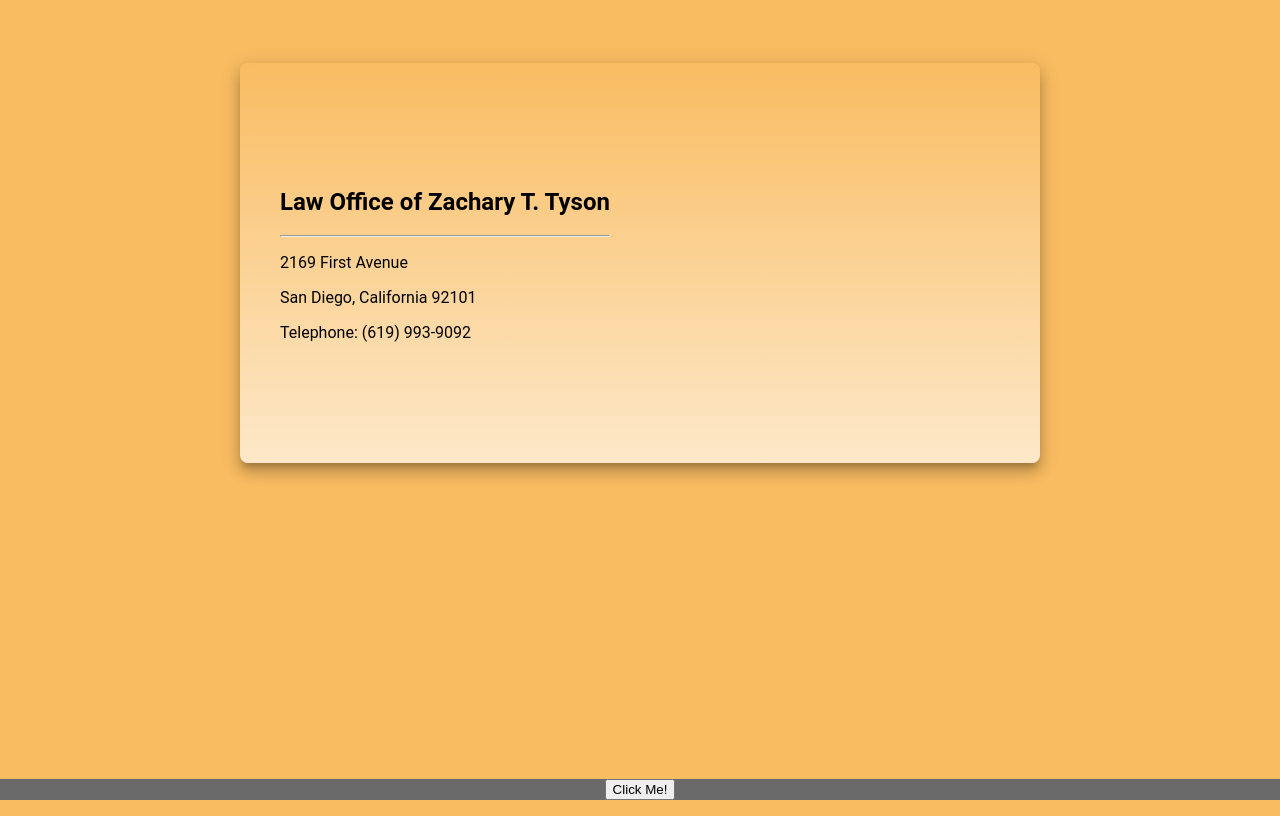
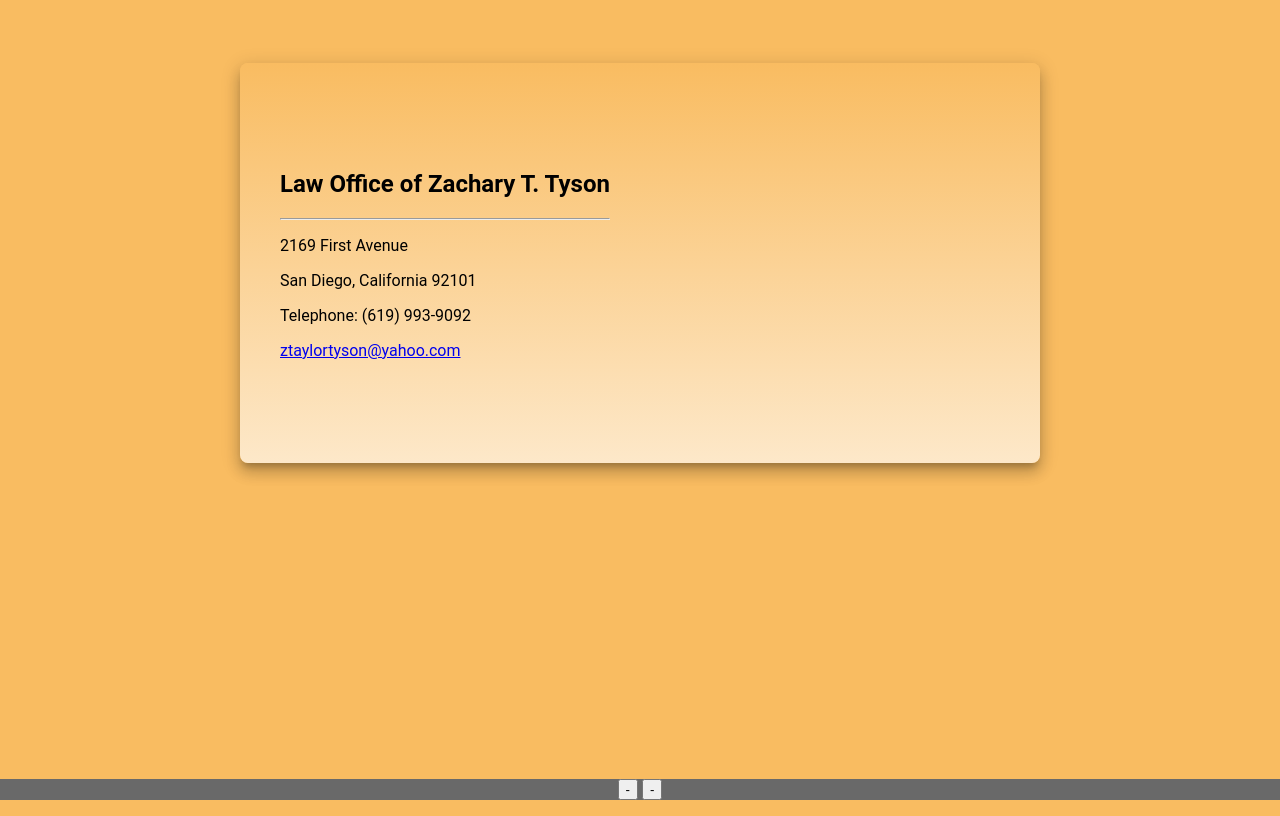
Before and after one commit to ztaylortyson/ztyson-website, a plain HTML site: page index.html in a window 1280 px wide. Drawn offline with Linux system fonts and the light colour scheme.

Commit message:
nothing much

```diff
--- a/index.html
+++ b/index.html
@@ -18,6 +18,7 @@
 		<p>2169 First Avenue</p>
 		<p>San Diego, California 92101</p>
 		<p>Telephone: (619) 993-9092</p>
+		<p><a href= "mailto: ztaylortyson@yahoo.com"> ztaylortyson@yahoo.com </a></p>
 
 
 
@@ -26,7 +27,8 @@
 		</article>
 
 <footer class="footer">
-	<button type="button" onclick="alert('Hello World!')">Click Me!</button>
+	<button type="button" onclick="console.log('Hello World!')"> - </button>
+	<button type="button" onclick="console.log('Hello Zack!')"> - </button>
 </footer>
 
 
```
